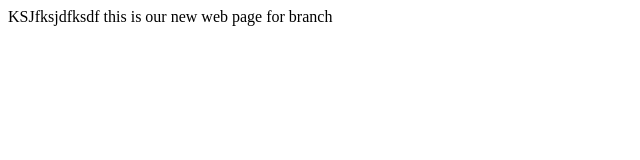
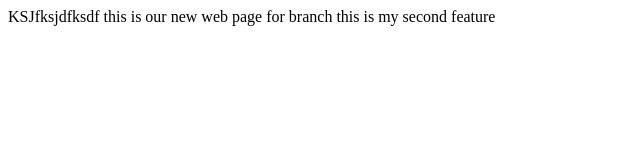
Before and after one commit to pyrobocity360/my_websites, a plain HTML site: page ournewwebpage.html in a window 1280 px wide. Shown: the whole page, without its empty margins (0-640 px from the left). Drawn offline with Linux system fonts and the light colour scheme.

Commit message:
Updated oournewpage.html

```diff
--- a/ournewwebpage.html
+++ b/ournewwebpage.html
@@ -3,4 +3,7 @@
 
 
     this is our new web page for branch
+
+
+    this is my second feature
 </html>
```
